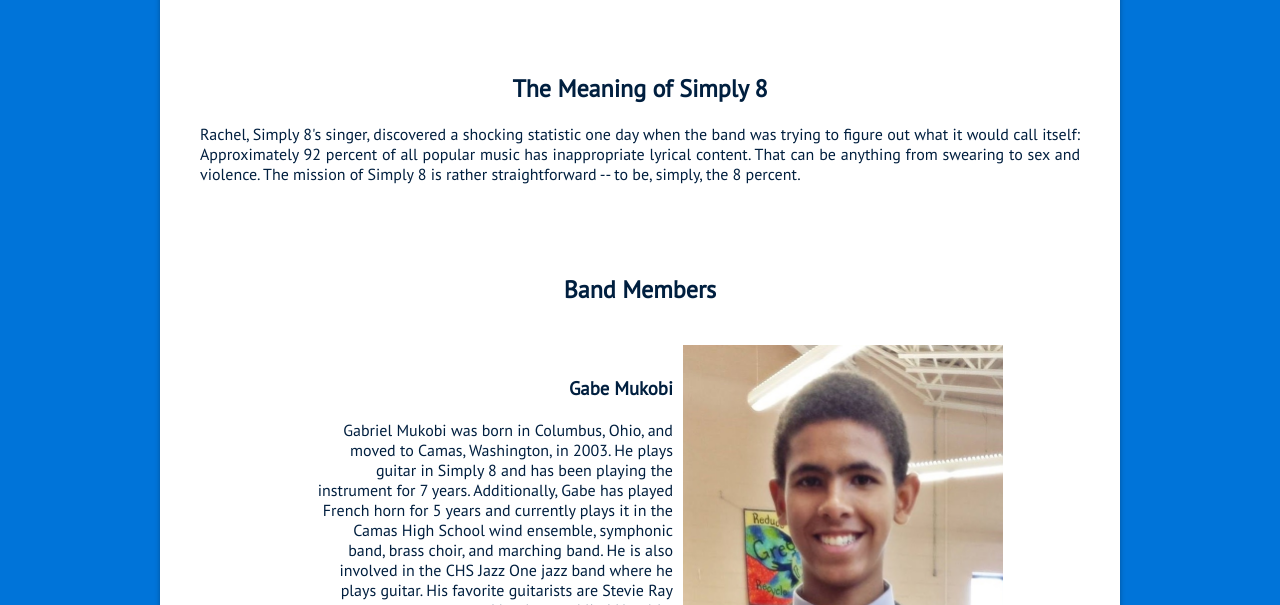
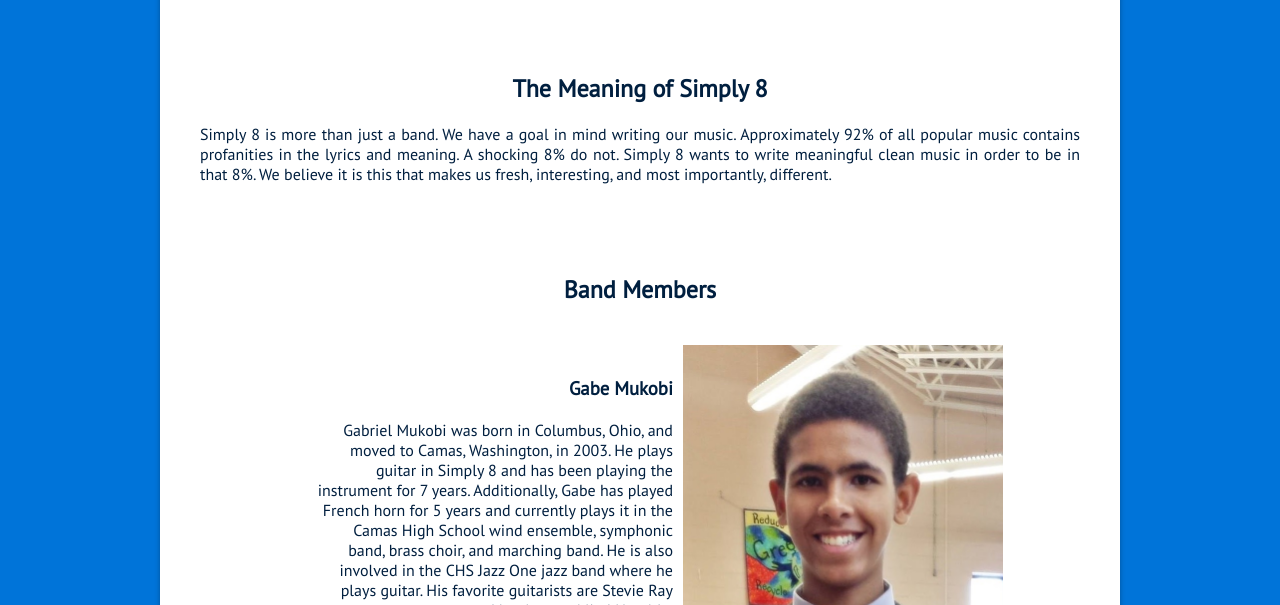
Before and after one commit to mukobi/Simply8Band, a plain HTML site: page about.html in a window 1280 px wide. Shown: the part 195-800 px from the top of the page. Drawn offline with Linux system fonts and the light colour scheme; a web font is replaced by a local one.

Commit message:
Update about Simply 8

```diff
--- a/about.html
+++ b/about.html
@@ -47,7 +47,7 @@
 						<div><h1>About</h1></div>
 						<div class="explain8">
 							<h2>The Meaning of Simply 8</h2>
-							<p>Rachel, Simply 8's singer, discovered a shocking statistic one day when the band was trying to figure out what it would call itself: Approximately 92 percent of all popular music has inappropriate lyrical content. That can be anything from swearing to sex and violence. The mission of Simply 8 is rather straightforward -- to be, simply, the 8 percent.
+							<p>Simply 8 is more than just a band. We have a goal in mind writing our music. Approximately 92% of all popular music contains profanities in the lyrics and meaning. A shocking 8% do not. Simply 8 wants to write meaningful clean music in order to be in that 8%. We believe it is this that makes us fresh, interesting, and most importantly, different.
 							</p>
 						</div>
 						<div class="members">
```
